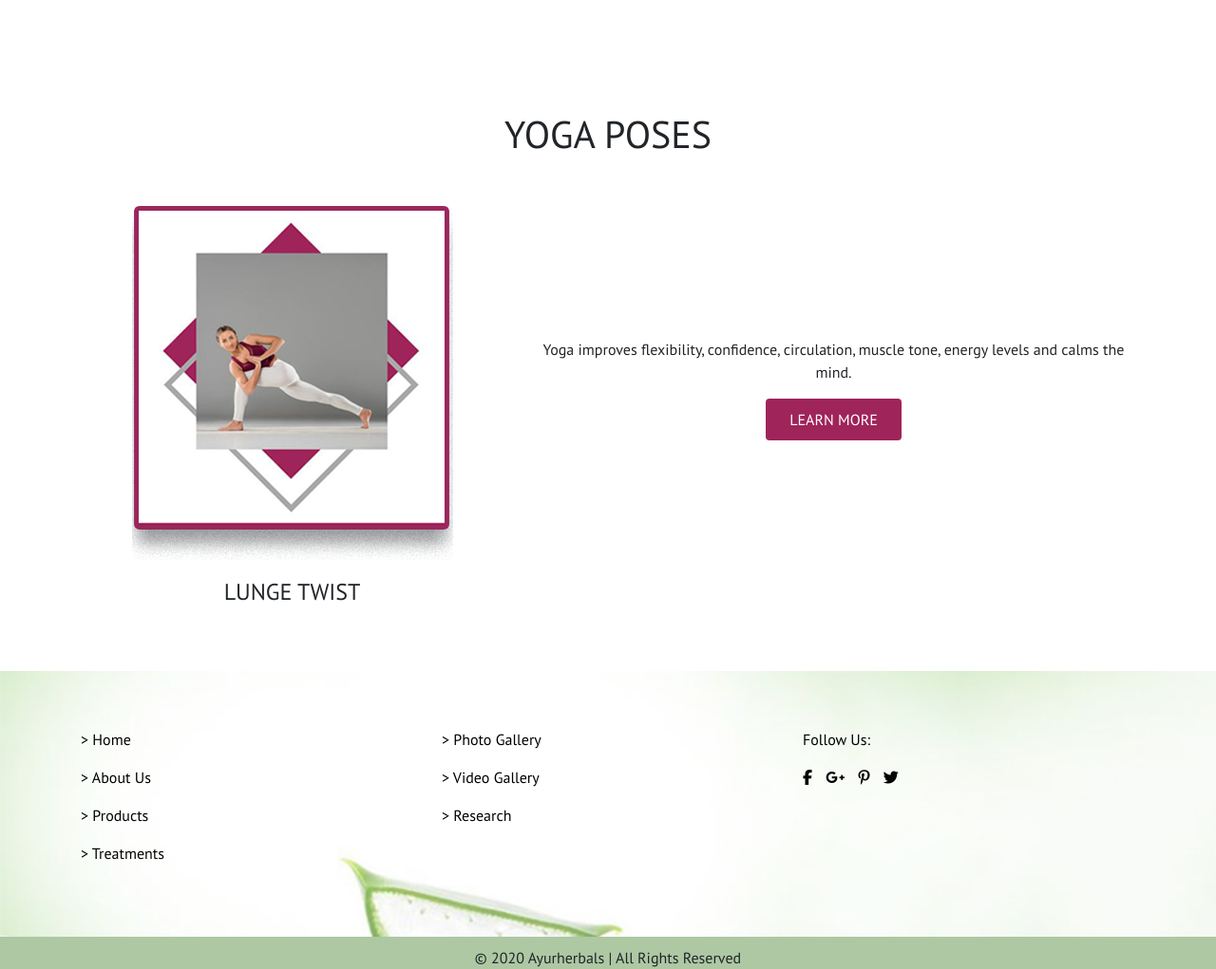
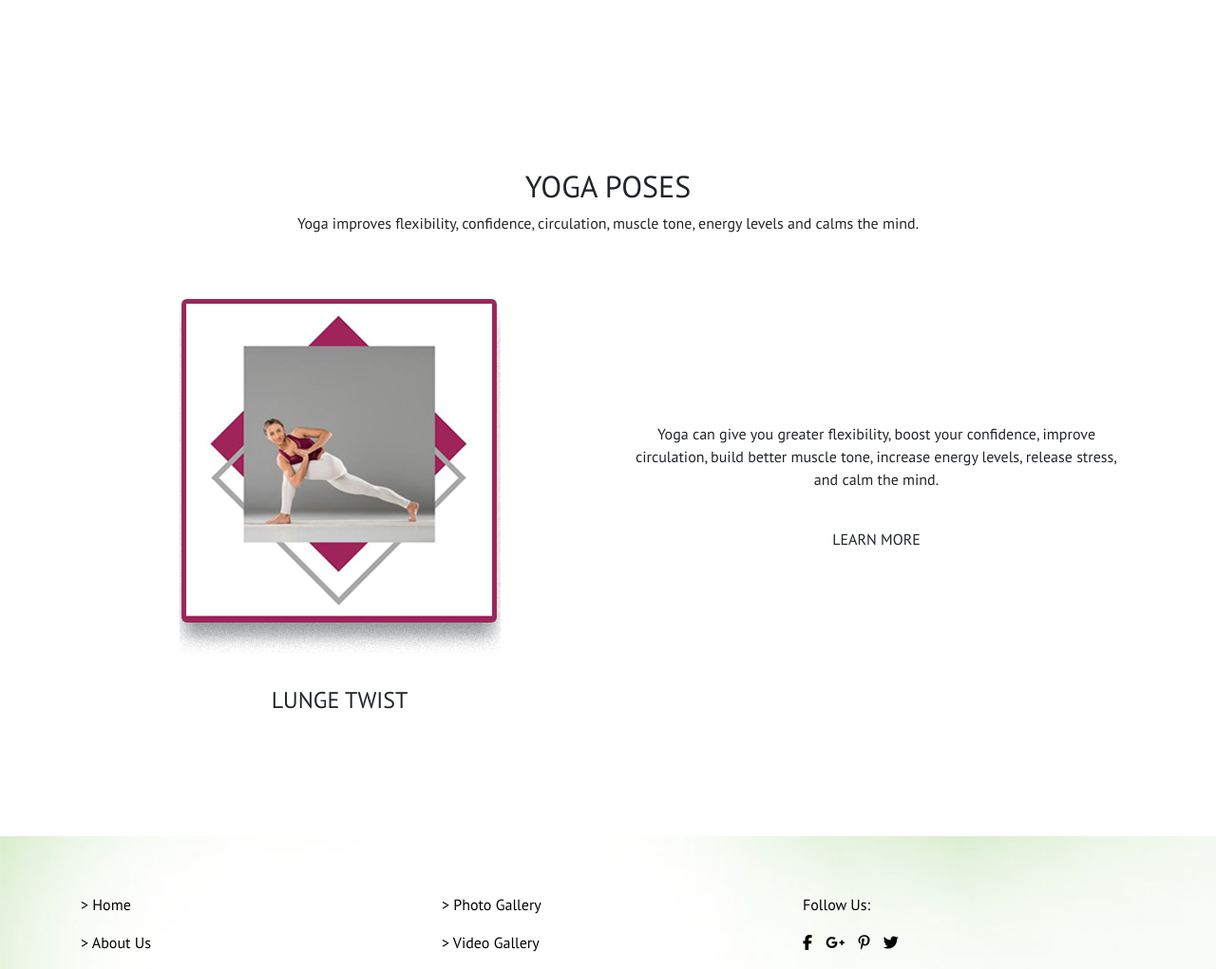
Before and after one commit to lijimol1219/web-design-ayurveda, a plain HTML site: page index.html in a window 1280 px wide. Shown: the part 2076-3097 px from the top of the page at 95% size. Drawn offline with nearby package versions, Linux system fonts and the light colour scheme; a web font is replaced by a local one.

Commit message:
Update index.html

```diff
--- a/index.html
+++ b/index.html
@@ -112,23 +112,37 @@
 
 <!-- ================= YOGA ================= -->
 <section class="yoga">
-  <h1>YOGA POSES</h1>
+ <!-- ================= YOGA POSES ================= -->
+<div class="container yoga">
+  <h2 class="hd3">YOGA POSES</h2>
 
-  <div class="container">
-    <div class="row align-items-center">
-      <div class="col-md-5">
-        <img src="images/img4.png" class="img-fluid">
-        <h4>LUNGE TWIST</h4>
-      </div>
-      <div class="col-md-7">
-        <p>
-          Yoga improves flexibility, confidence, circulation,
-          muscle tone, energy levels and calms the mind.
-        </p>
-        <button class="btn btn-custom">LEARN MORE</button>
-      </div>
+  <p class="yogap text-center">
+    Yoga improves flexibility, confidence, circulation, muscle tone,
+    energy levels and calms the mind.
+  </p>
+
+  <div class="row align-items-center mt-4">
+
+    <!-- Yoga Image -->
+    <div class="col-md-6 text-center">
+      <img src="images/img4.png" class="img-fluid" alt="Lunge Twist">
+      <h4 class="mt-3">LUNGE TWIST</h4>
     </div>
+
+    <!-- Yoga Content -->
+    <div class="col-md-6 text-center">
+      <p>
+        Yoga can give you greater flexibility, boost your confidence,
+        improve circulation, build better muscle tone, increase energy levels,
+        release stress, and calm the mind.
+      </p>
+
+      <button class="btn bttn2 mt-3">LEARN MORE</button>
+    </div>
+
   </div>
+</div>
+
 </section>
 
 <!-- ================= FOOTER ================= -->
```
